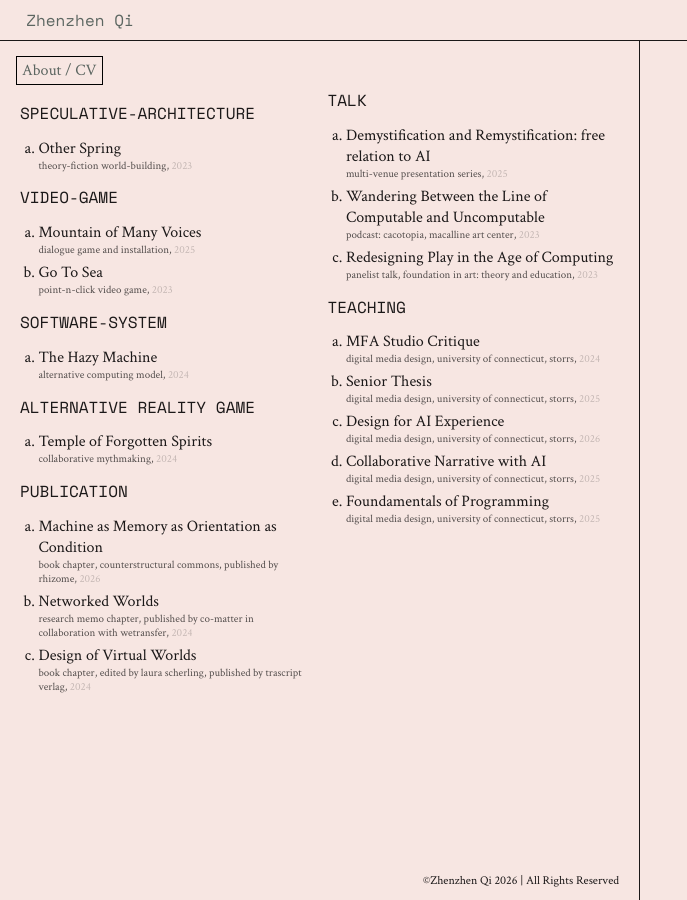
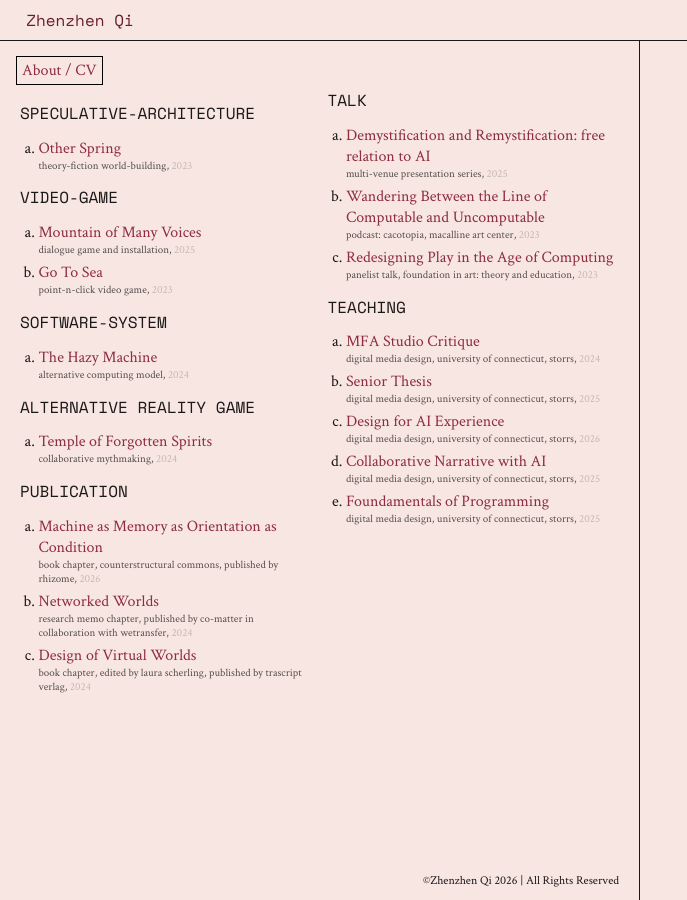
Before and after one commit to zhenzhenqi/zhenzhenqi, a Jekyll site: the page built from index.md, in a window 1280 px wide. Shown: the whole page, without its empty margins (0-687 px from the left). Built offline with Jekyll 4.4.1, drawn with Linux system fonts in a browser that asks for light colours.

Commit message:
Improve hyperlink color contrast

```diff
--- a/_layouts/default.html
+++ b/_layouts/default.html
@@ -7,7 +7,7 @@
   <link rel="preconnect" href="https://fonts.googleapis.com">
   <link rel="preconnect" href="https://fonts.gstatic.com" crossorigin>
   <link href="https://fonts.googleapis.com/css2?family=Crimson+Text:ital,wght@0,400;0,600;0,700;1,400&family=Noto+Serif+SC:wght@200..900&family=Space+Mono:ital,wght@0,400;0,700;1,400&display=swap" rel="stylesheet">
-  <link rel="stylesheet" href="{{ "/assets/css/main.css?v=20260911-blush-background" | relative_url }}">
+  <link rel="stylesheet" href="{{ "/assets/css/main.css?v=20260912-burgundy-links" | relative_url }}">
 </head>
 <body>
   {{ content }}
--- a/assets/css/main.scss
+++ b/assets/css/main.scss
@@ -16,7 +16,9 @@
   font-weight: 400;
 }
 
-a { text-decoration: none; color: #5c6661; }
+a { text-decoration: none; color: #8F2D3F; }
+a:visited { color: #8F2D3F; }
+a:hover, a:focus-visible { color:#671D2B; text-decoration:underline; text-underline-offset:.15em; }
 ul, ol { margin: 0; }
 
 .navbar {
@@ -35,8 +37,8 @@
 
 .navbar ul { height:100%; display:flex; align-items:stretch; list-style:none; padding:0; font-size:1rem; }
 .navbar li { display:flex; min-width:8em; padding:0 1rem; justify-content:center; align-items:center; }
-.navbar a { color:#232323; }
-.navbar a.active { color:#5c6661; }
+.navbar a { color:#8F2D3F; }
+.navbar a.active { color:#671D2B; }
 
 .row { display:flex; height:100vh; }
 .row .col { padding:2.5rem 20px 0; overflow-y:auto; }
@@ -50,8 +52,8 @@
 .section-title { text-transform:uppercase; margin:.8rem 0; }
 .project-list ul { padding-left:1.15rem; }
 .project-list li { margin-bottom:5px; list-style:lower-alpha; }
-.project-title { font-size:1em; transition:opacity .3s, letter-spacing .3s; color:#1b1818; }
-.project-title:hover { opacity:.3; }
+.project-title { font-size:1em; transition:opacity .3s, letter-spacing .3s; color:inherit; }
+.project-title:hover { opacity:.65; }
 .project-subtext { font-size:11px; color:#000000a8; text-transform:lowercase; }
 .project-subtext .time { opacity:.3; text-transform:capitalize; }
 
```
